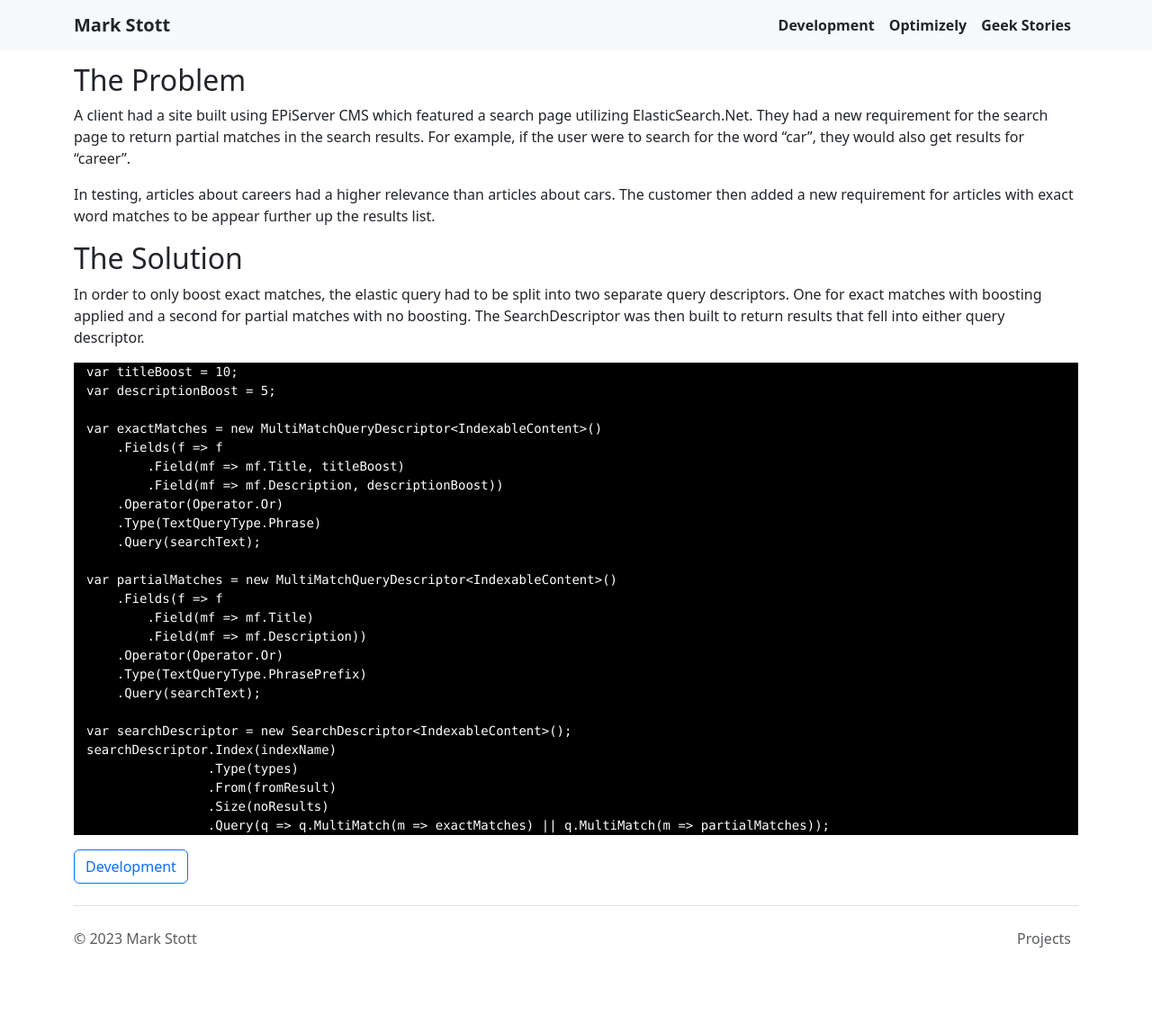
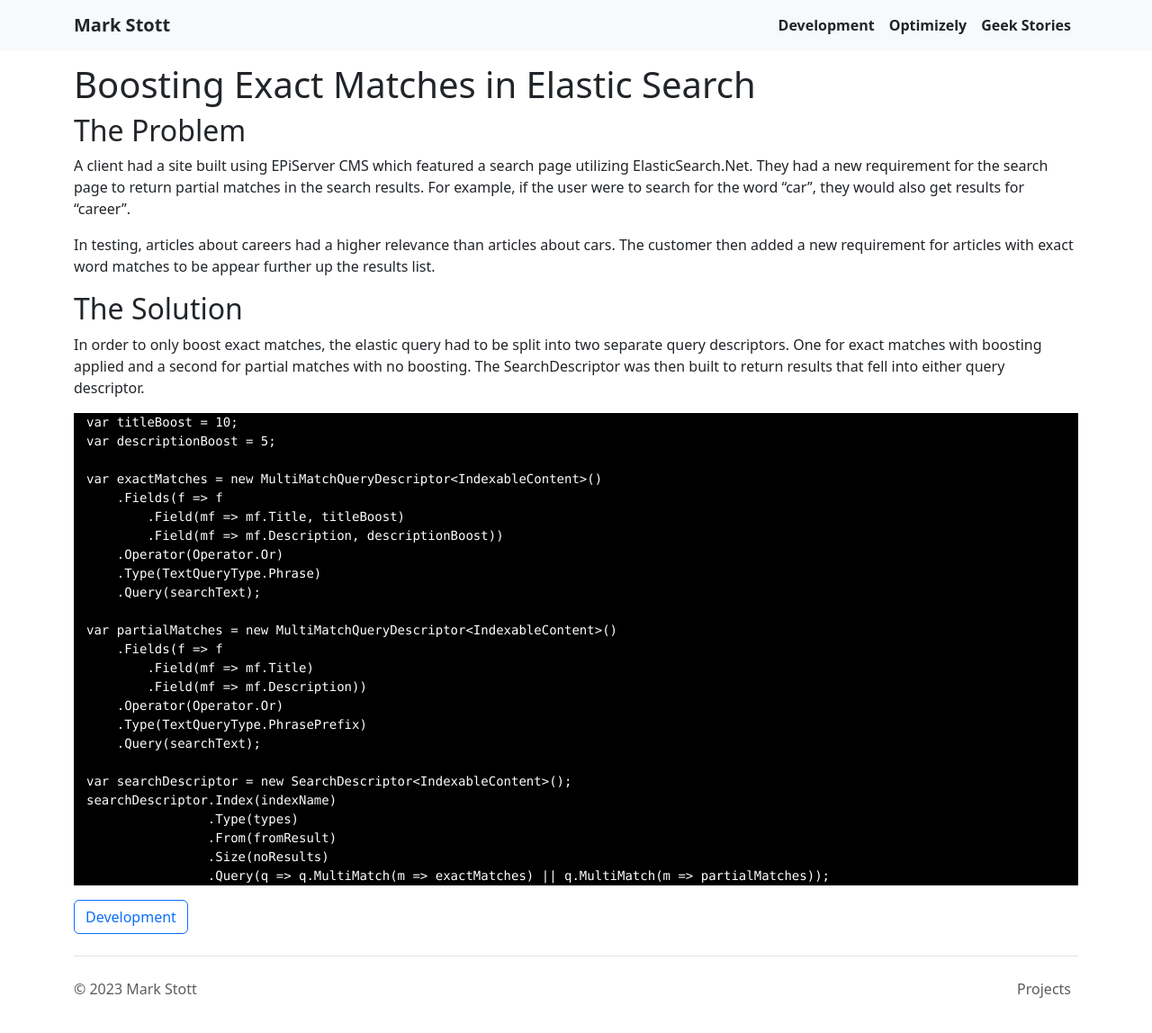
Before and after one commit to GeekInTheNorth/GeekInTheNorth.github.io, a Jekyll site: the page built from _posts/2018-08-31-boosting-exact-matches-in-elastic-search.md, in a window 1280 px wide and 1159 px high. Shown: the top 1148 px of the window at 90% size. Built offline with Jekyll 4.4.1, drawn with Linux system fonts in a browser that asks for light colours.

Commit message:
Update 2018-08-31-boosting-exact-matches-in-elastic-search.md

```diff
--- a/_posts/2018-08-31-boosting-exact-matches-in-elastic-search.md
+++ b/_posts/2018-08-31-boosting-exact-matches-in-elastic-search.md
@@ -6,6 +6,8 @@ permalink: "/article/boosting_exact_matches_in_elastic_search"
 category:
   - Development
 ---
+
+# Boosting Exact Matches in Elastic Search
 
 ## The Problem
 
```
